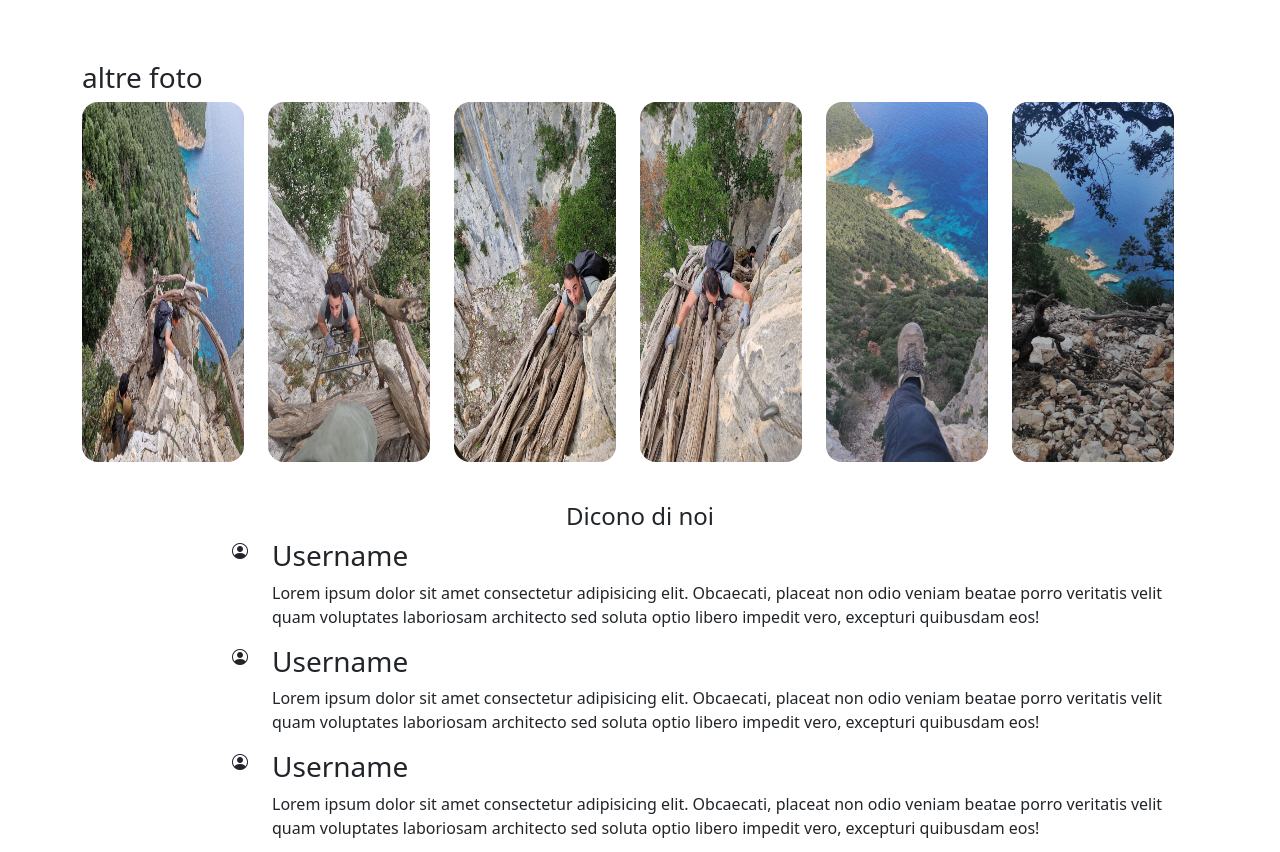
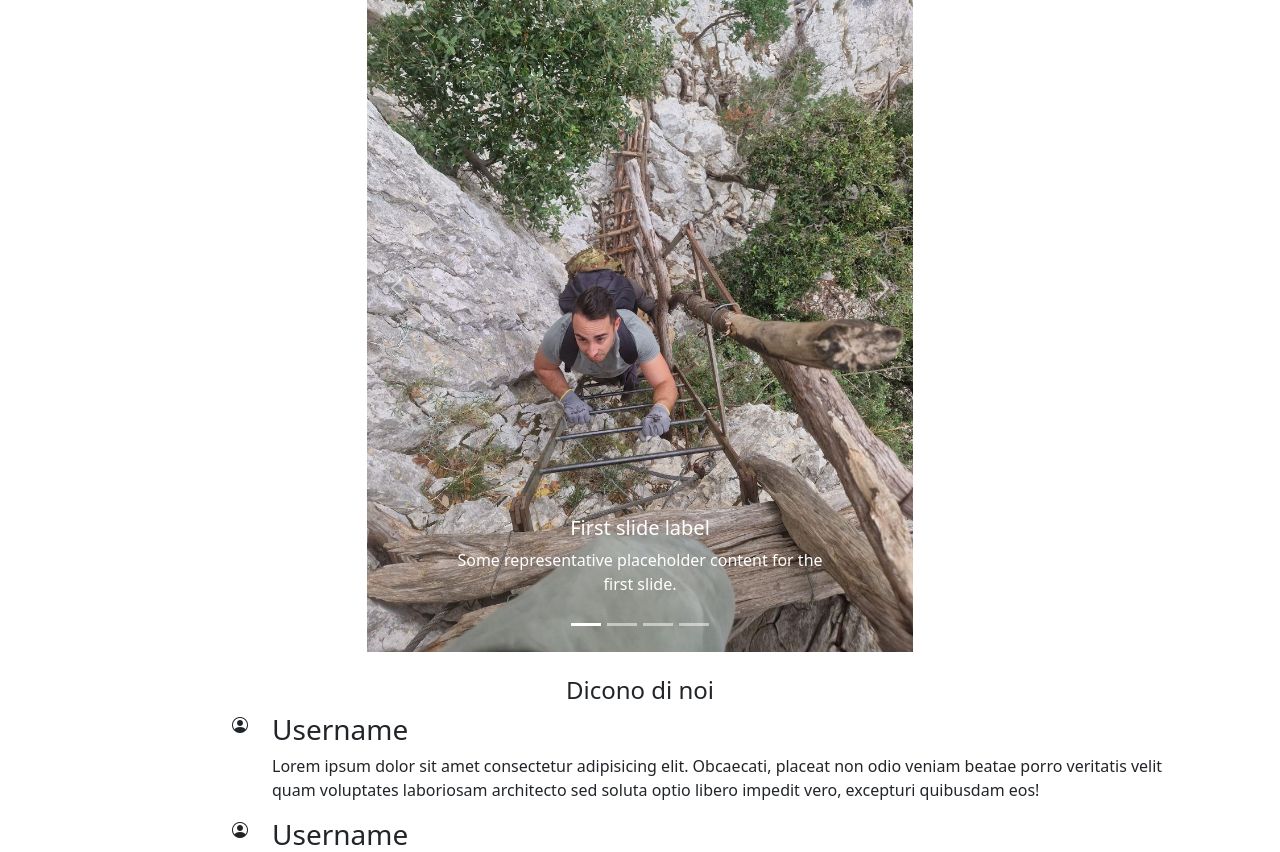
Before and after one commit to bebob94/U2-W6-L2, a plain HTML site: page index.html in a window 1280 px wide. Shown: the part 2995-3847 px from the top of the page. Drawn offline with nearby package versions, Linux system fonts and the light colour scheme.

Commit message:
Update index.html

```diff
--- a/index.html
+++ b/index.html
@@ -295,16 +295,16 @@
       </div>
       <!-- fine contenitore seconde cards -->
       <div class="row text-start">
-          <div class="row justify-content-between d-sm-none d-md-block">
+          <div class="row justify-content-between d-sm-none d-md-flex">
             <h3>Offerta del giorno</h3>
-          <div class="col col-8">
+          <div class="col col-8 ">
             <img
               class="col h-100 w-100 rounded-4 shadow"
               src="./assets/photo_2023-01-17_08-54-17.jpg"
               alt="escursione Cala Biriola"
             />
           </div>
-          <div class="col col-4">
+          <div class="col col-4 ">
             <h3 class="text-primary">Escursione a Cala Biriola</h3>
             <p class="mt-5">
               Da non fare se soffrite di vertigini <hr />
@@ -312,63 +312,119 @@
             </p>
           </div>
         </div>
-        <h3 id="altrefoto" class="mt-5 mb-2">altre foto</h3>
-        <div class="row">
-          <!-- inizio prima card -->
-          <div class="col col-6 col-md-4 col-lg mb-3">
+        <h3 id="altrefoto" class="mt-5 mb-2 text-center" >altre foto</h3>
+        <!-- INIZIO CAROUSEL -->
+        <div id="carouselExampleCaptions" class="carousel slide col-md-6 mx-auto">
+          <div class="carousel-indicators">
+            <button
+              type="button"
+              data-bs-target="#carouselExampleCaptions"
+              data-bs-slide-to="0"
+              class="active"
+              aria-current="true"
+              aria-label="Slide 1"
+            ></button>
+            <button
+              type="button"
+              data-bs-target="#carouselExampleCaptions"
+              data-bs-slide-to="1"
+              aria-label="Slide 2"
+            ></button>
+            <button
+              type="button"
+              data-bs-target="#carouselExampleCaptions"
+              data-bs-slide-to="2"
+              aria-label="Slide 3"
+            ></button>
+            <button
+              type="button"
+              data-bs-target="#carouselExampleCaptions"
+              data-bs-slide-to="3"
+              aria-label="Slide 4"
+            ></button>
+          </div>
+          <div class="carousel-inner">
+            <div class="carousel-item active">
               <img
-              class="h-100 w-100 rounded-4"
-              src="./assets/photo_2023-01-17_08-54-08.jpg"
-              alt=""
+                src="./assets/photo_2023-01-17_08-54-22.jpg"
+                class="d-block w-100 h-50 "
+                alt="dog pic"
               />
+              <div class="carousel-caption d-none d-md-block">
+                <h5>First slide label</h5>
+                <p>
+                  Some representative placeholder content for the first slide.
+                </p>
               </div>
-          <!-- fine prima card -->
-          <!-- inizio seconda card -->
-          <div class="col col-6 col-md-4 col-lg mb-3">
+            </div>
+            <div class="carousel-item">
               <img
-              class="h-100 w-100 rounded-4"
-              src="./assets/photo_2023-01-17_08-54-22.jpg"
-              alt=""
+                src="./assets/photo_2023-01-17_08-54-27.jpg"
+                class="d-block w-100 h-50"
+                alt="dog pic"
               />
+              <div class="carousel-caption d-none d-md-block">
+                <h5>Second slide label</h5>
+                <p>
+                  Some representative placeholder content for the second
+                  slide.
+                </p>
               </div>
-          <!-- fine prima card -->
-          <!-- inizio terza card -->
-          <div class="col col-6 col-md-4 col-lg mb-3">
+            </div>
+            <div class="carousel-item">
               <img
-              class="h-100 w-100 rounded-4"
-              src="./assets/photo_2023-01-17_08-54-27.jpg"
-              alt=""
+                src="./assets/photo_2023-01-17_11-02-54.jpg"
+                class="d-block w-100 h-50"
+                alt="dog pic"
               />
+              <div class="carousel-caption d-none d-md-block">
+                <h5>Third slide label</h5>
+                <p>
+                  Some representative placeholder content for the third slide.
+                </p>
               </div>
-          <!-- fine prima card -->
-          <!-- inizio quarta card -->
-          <div class="col col-6 col-md-4 col-lg mb-3">
+            </div>
+            <div class="carousel-item">
               <img
-              class="h-100 w-100 rounded-4"
-              src="./assets/photo_2023-01-17_08-54-33.jpg"
-              alt=""
+                src="./assets/photo_2023-01-17_11-02-42.jpg"
+                class="d-block w-100 h-50"
+                alt="dog pic"
               />
+              <div class="carousel-caption d-none d-md-block">
+                <h5>Fourth slide label</h5>
+                <p>
+                  Some representative placeholder content for the fourth
+                  slide.
+                </p>
               </div>
-          <!-- fine prima card -->
-          <!-- inizio quinta card -->
-          <div class="col col-6 col-md-4 col-lg mb-3">
-            <img
-              class="h-100 w-100 rounded-4"
-              src="./assets/photo_2023-01-17_11-02-42.jpg"
-              alt=""
-            />
             </div>
-          <!-- fine quinta card -->
-          <!-- inizio sesta card -->
-          <div class="col col-6 col-md-4 col-lg mb-3">
-            <img
-              class="h-100 w-100 rounded-4"
-              src="./assets/photo_2023-01-17_11-02-54.jpg"
-              alt=""
-            />
           </div>
-          <!-- fine sesta card -->
+          <button
+            class="carousel-control-prev"
+            type="button"
+            data-bs-target="#carouselExampleCaptions"
+            data-bs-slide="prev"
+          >
+            <span
+              class="carousel-control-prev-icon"
+              aria-hidden="true"
+            ></span>
+            <span class="visually-hidden">Previous</span>
+          </button>
+          <button
+            class="carousel-control-next"
+            type="button"
+            data-bs-target="#carouselExampleCaptions"
+            data-bs-slide="next"
+          >
+            <span
+              class="carousel-control-next-icon"
+              aria-hidden="true"
+            ></span>
+            <span class="visually-hidden">Next</span>
+          </button>
         </div>
+        <!-- FINE CAROUSEL -->
       </div>
       <div class="row mt-4">
         <h4 id="recensioni" class="text-center">Dicono di noi</h4>
```
Lines whose indentation alone changed are shown as unchanged.
